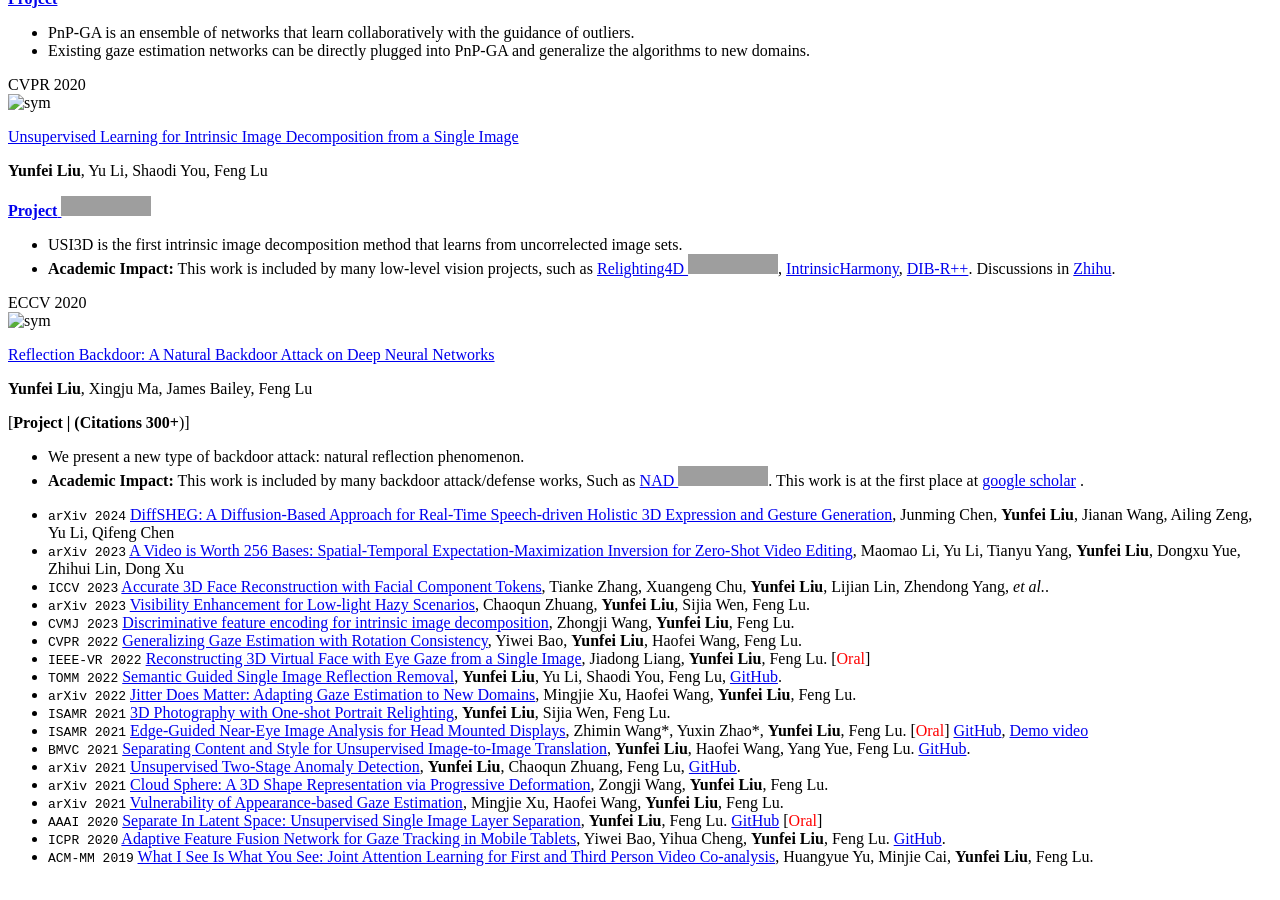
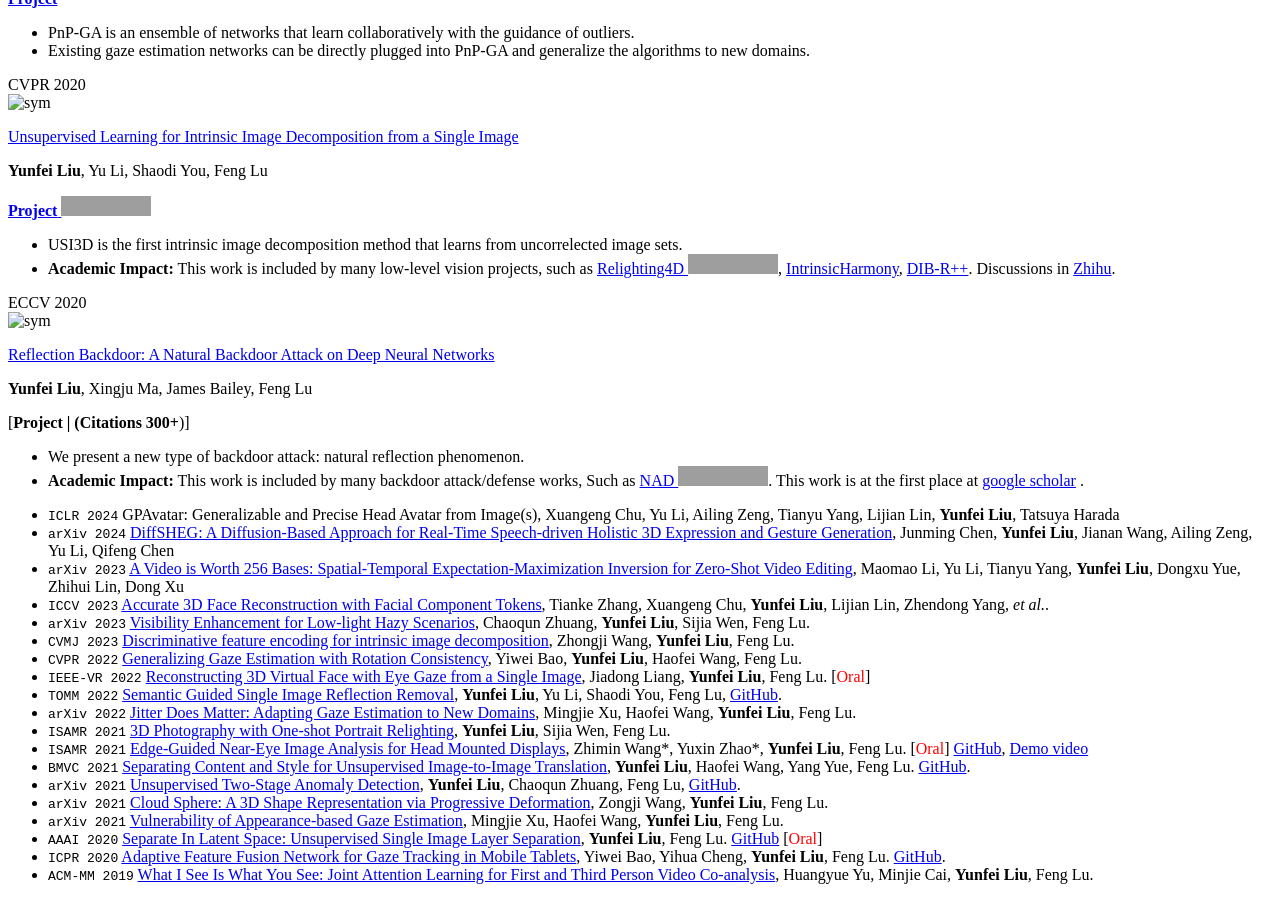
Before and after one commit to gagajian/gagajian.github.io, a Jekyll site: the page built from _pages/includes/pub.md, in a window 1280 px wide and 900 px high, scrolled down 3178 px. Built offline with Jekyll 4.4.1, drawn with Linux system fonts in a browser that asks for light colours; our own code applies the rules of GitHub Pages for plain Markdown files; grey boxes are pictures that could not be loaded.

Commit message:
Update pub.md

```diff
--- a/_pages/includes/pub.md
+++ b/_pages/includes/pub.md
@@ -91,6 +91,7 @@
 </div>
 </div>
 
+- `ICLR 2024` GPAvatar: Generalizable and Precise Head Avatar from Image(s), Xuangeng Chu, Yu Li, Ailing Zeng, Tianyu Yang, Lijian Lin, **Yunfei Liu**, Tatsuya Harada
 - `arXiv 2024` [DiffSHEG: A Diffusion-Based Approach for Real-Time Speech-driven Holistic 3D Expression and Gesture Generation](https://jeremycjm.github.io/proj/DiffSHEG), Junming Chen, **Yunfei Liu**,
 Jianan Wang, Ailing Zeng, Yu Li, Qifeng Chen
 - `arXiv 2023` [A Video is Worth 256 Bases: Spatial-Temporal Expectation-Maximization Inversion for Zero-Shot Video Editing](https://stem-inv.github.io/page/), Maomao Li, Yu Li, Tianyu Yang, **Yunfei Liu**, Dongxu Yue, Zhihui Lin, Dong Xu
```
